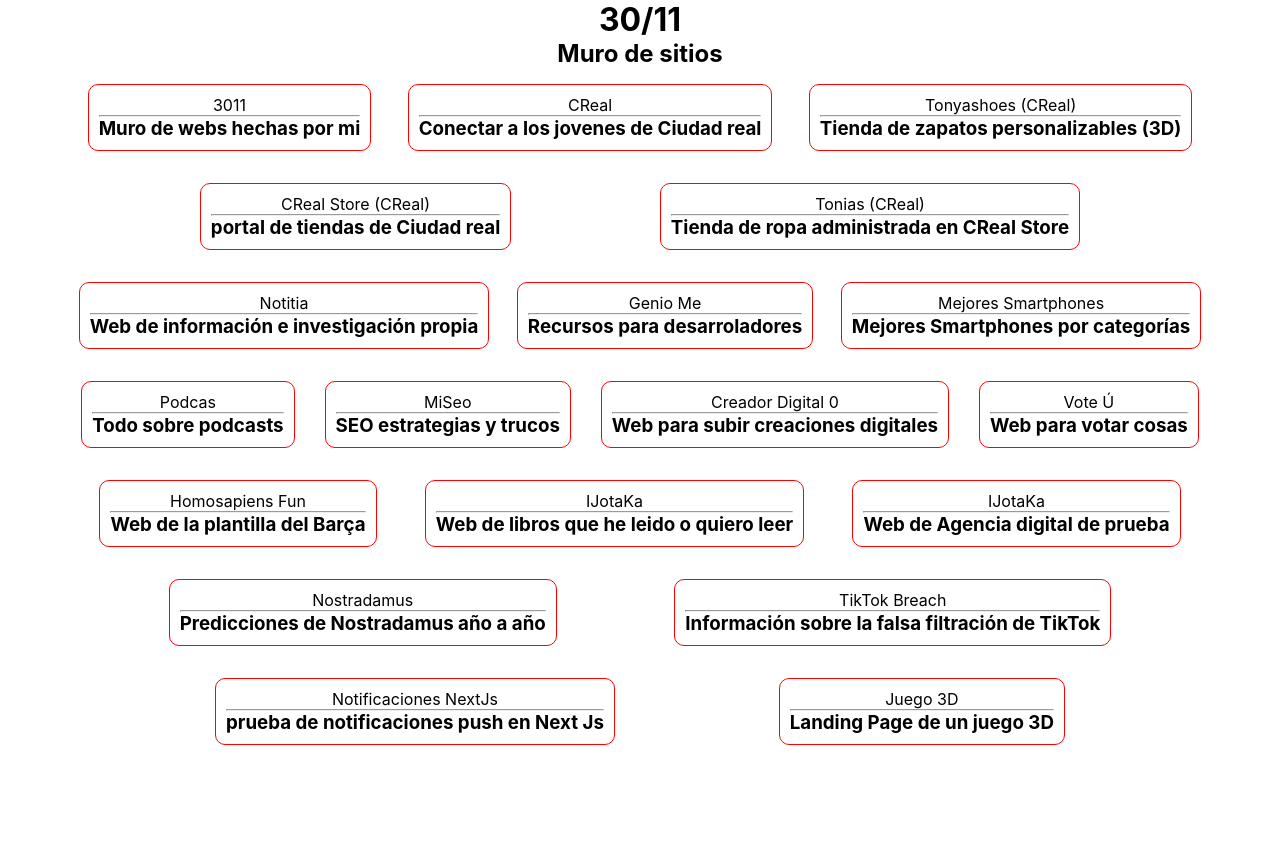
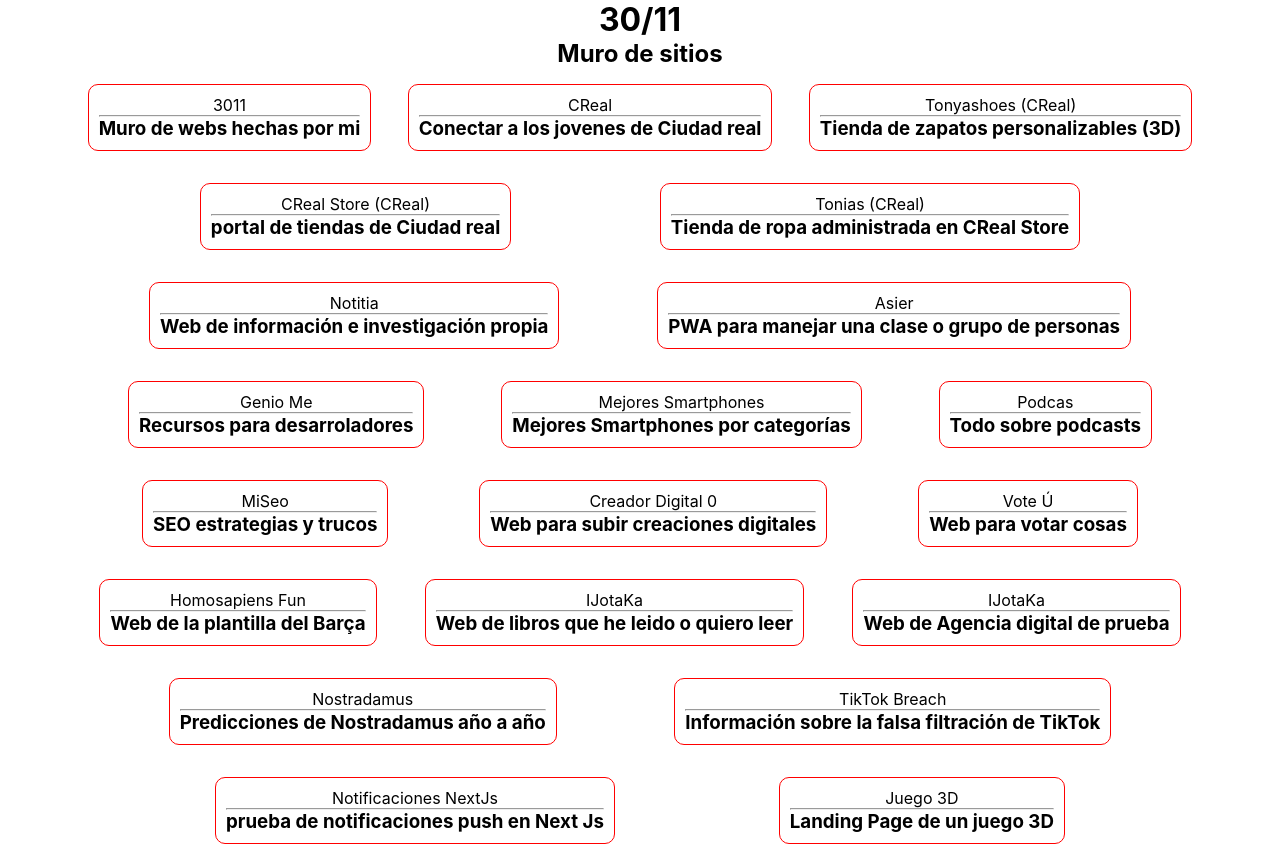
Before and after one commit to Oussamaosman02/3011, a Next.js app: page / in a window 1280 px wide. Before the commit the page ends 800 px from the top, so only its background shows below. Built offline with nearby package versions, Linux system fonts and the light colour scheme.

Commit message:
Adding asier.creal.es

```diff
--- a/pages/index.js
+++ b/pages/index.js
@@ -79,6 +79,17 @@ export default function Home() {
             </a>
             <hr />
             <h3>Web de información e investigación propia</h3>
+          </div>
+          <div>
+            <a
+              target="_BLANK"
+              rel="noreferrer noopener"
+              href="https://asier.creal.es"
+            >
+              Asier
+            </a>
+            <hr />
+            <h3>PWA para manejar una clase o grupo de personas</h3>
           </div>
           <div>
             <a
```
